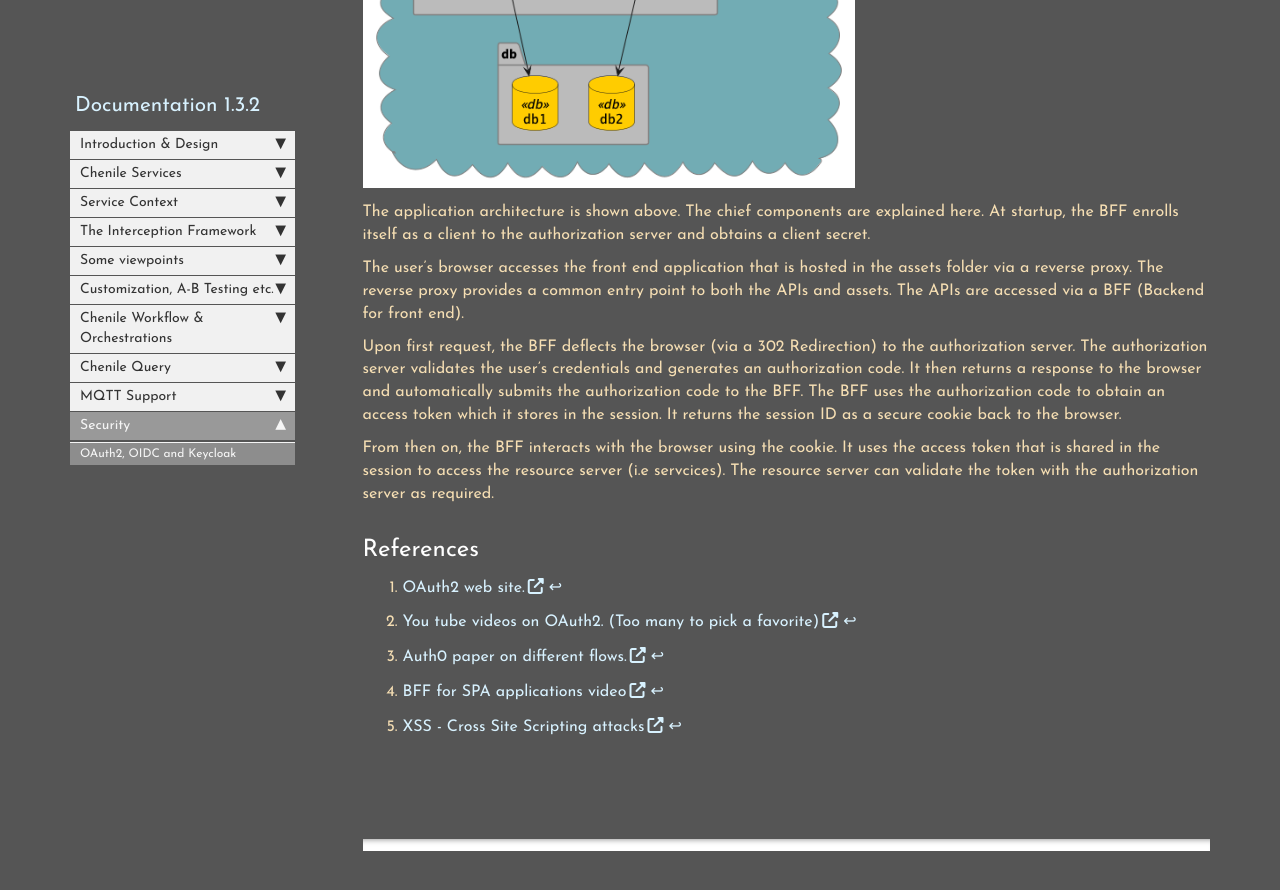
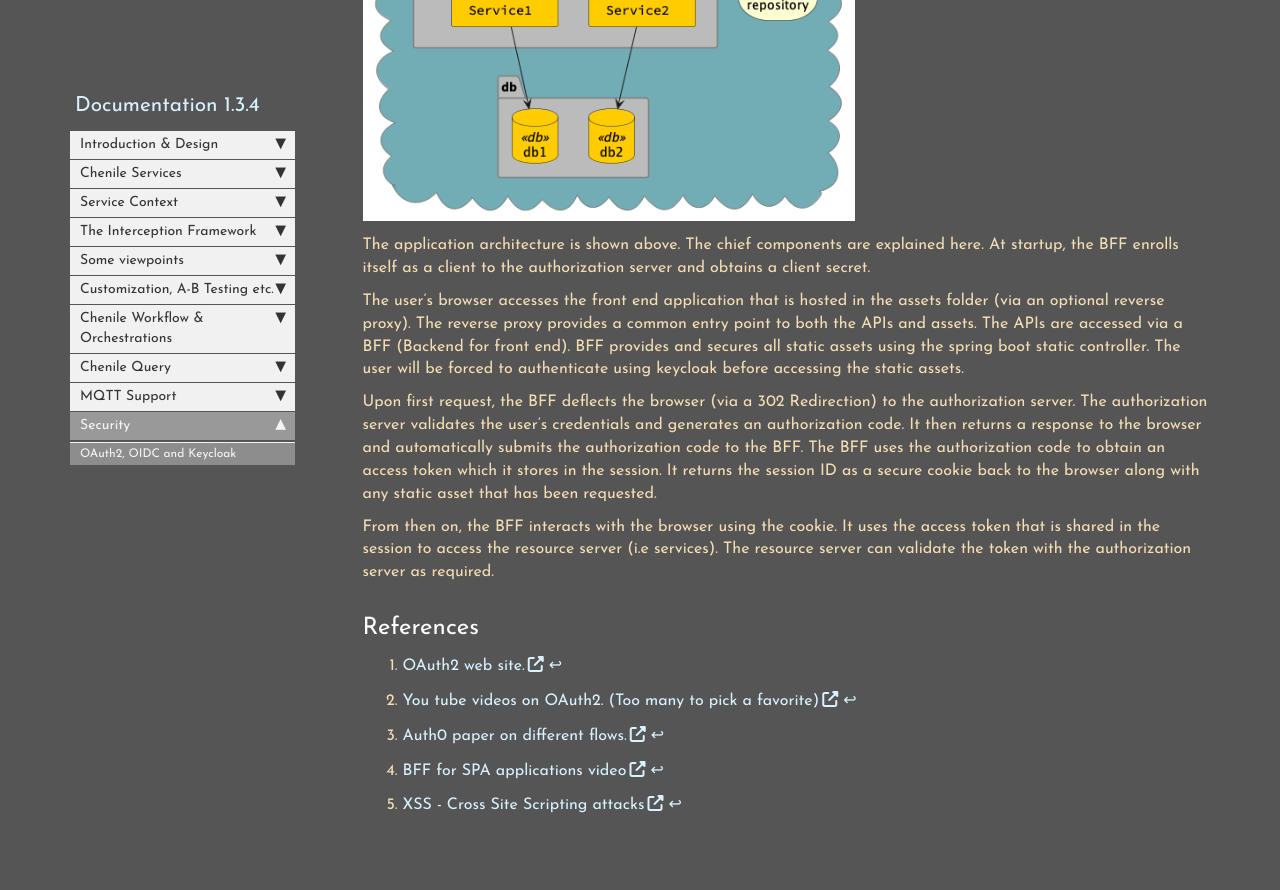
Before and after one commit to rajakolluru/cheniledocs.github.io, a Jekyll site: the page built from pages/chenile/670-oauth2.md, in a window 1280 px wide and 900 px high, scrolled down 4608 px. Shown: the top 890 px of the window. Built offline with Jekyll 4.4.1, drawn with Linux system fonts in a browser that asks for light colours; comment, search, counter and statistics services are not loaded; some of the changed text lies outside the part shown.

Commit message:
content update

```diff
--- a/_data/sidebars/chenile_sidebar.yml
+++ b/_data/sidebars/chenile_sidebar.yml
@@ -4,7 +4,7 @@
 entries:
 - title: Sidebar
   product: Documentation
-  version: 1.3.2
+  version: 1.3.4
   folders:
 
   - title:
--- a/pages/chenile/oauth2.md
+++ b/pages/chenile/670-oauth2.md
@@ -50,7 +50,9 @@ It must be remembered that OAuth2 is a **delegation** flow. This means that _res
 Every Chenile service call must have an access token. Without access tokens, the requests will be denied. If the HTTP Accept header is HTML (i.e. the call came from a browser) then a 302 (Redirection) HTTP status code is sent to redirect the user to an authorization server. The authorization server accepts User ID and password from the user in a HTML form. It might even do things like Two Factor Authorization or can delegated authentication to an Open ID provider. If the user successfully signs in, then the authorization server will redirect the user back to the service with an authorization code which will be exchanged for an access token. Please see the OAuth2 documentation [^1]. We have too many videos on the subject as well [^2]. There is an excellent article [^3] by Okta - the creators of Auth0 on the subject as well. Auth0 has some nice ebooks as well.
 
 ## Modular approach to Security
-Chenile is obsessed with modularization. We think of security as a feature that can be turned on and off by the inclusion of suitable modules and interceptors. In the absence of these modules, security must not be there. Accordingly, we have a couple of modules for security called "chenile-security" and "security-interceptor". chenile-security defines basic security contracts whilst the interceptor module builds on top of them to construct a Security interceptor that implements authorization.
+Chenile is obsessed with modularization. We think of security as a feature that can be turned on and off by the inclusion of suitable modules and interceptors. In the absence of these modules, security must not be there. Accordingly, we have modules for security called "chenile-security-api", chenile-security" and "security-interceptor". chenile-security defines basic security contracts whilst the interceptor module builds on top of them to construct a Security interceptor that implements authorization.
+
+Packaging of security interfaces will be discussed in a separate chapter.
 
 While we understand that HTTP is central to OAuth2 and OIDC flows, it is also true that services must be secured irrespective of the way they are invoked. So we want security to be implemented not just in the HTTP path (by using a Http Filter) but as a generic Chenile interceptor.
 
@@ -90,13 +92,12 @@ Keeping security in mind, we will discuss the architecture of a Chenile secured
 
 The application architecture is shown above. The chief components are explained here. At startup, the BFF enrolls itself as a client to the authorization server and obtains a client secret.
 
-The user's browser accesses the front end application that is hosted in the assets folder via a reverse proxy. The reverse proxy provides a common entry point to both the APIs and assets.
-The APIs are accessed via a BFF (Backend for front end).
+The user's browser accesses the front end application that is hosted in the assets folder (via an optional reverse proxy). The reverse proxy provides a common entry point to both the APIs and assets.
+The APIs are accessed via a BFF (Backend for front end). BFF provides and secures all static assets using the spring boot static controller. The user will be forced to authenticate using keycloak before accessing the static assets.
 
-Upon first request, the BFF deflects the browser (via a 302 Redirection) to the authorization server. The authorization server validates the user's credentials and generates an authorization code. It then returns a response to the browser and automatically submits the authorization code to the BFF. The BFF uses the authorization code to obtain an access token which it stores in the session. It returns the session ID as a secure cookie back to the browser.
+Upon first request, the BFF deflects the browser (via a 302 Redirection) to the authorization server. The authorization server validates the user's credentials and generates an authorization code. It then returns a response to the browser and automatically submits the authorization code to the BFF. The BFF uses the authorization code to obtain an access token which it stores in the session. It returns the session ID as a secure cookie back to the browser along with any static asset that has been requested.
 
-From then on, the BFF interacts with the browser using the cookie. It uses the access token that is shared in the session to access the resource server (i.e servcices). The resource server can validate the token with the authorization server as required.
-
+From then on, the BFF interacts with the browser using the cookie. It uses the access token that is shared in the session to access the resource server (i.e services). The resource server can validate the token with the authorization server as required.
 
 
 ## References
```
